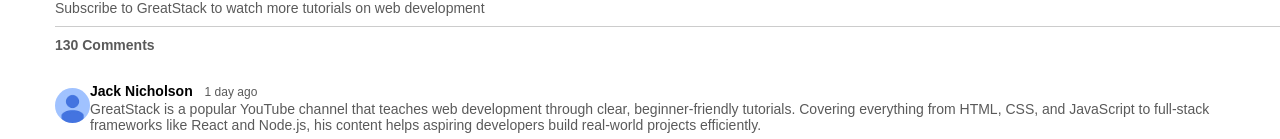
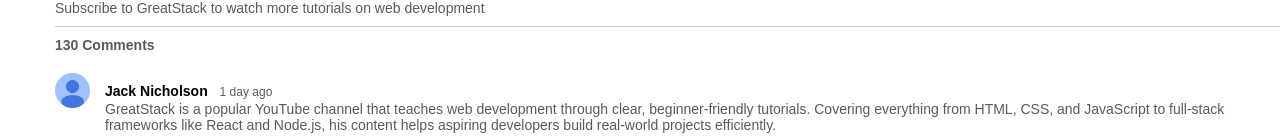
Before and after one commit to MAYOR-001-star/Vidtube, a React (Vite) app: page /video/1/1 in a window 1280 px wide. Shown: the part 795-934 px from the top of the page. Built offline with nearby package versions, Linux system fonts and the light colour scheme; grey boxes are pictures that could not be loaded.

Commit message:
still working on video part of youtube

```diff
--- a/src/Components/PlayVideo/PlayVideo.css
+++ b/src/Components/PlayVideo/PlayVideo.css
@@ -99,7 +99,7 @@
 .comment img{
     width: 35px;
     border-radius: 50%;
-    margin-top: 15px;
+    margin-right: 15px;
 }
 
 .comment h3{
```
